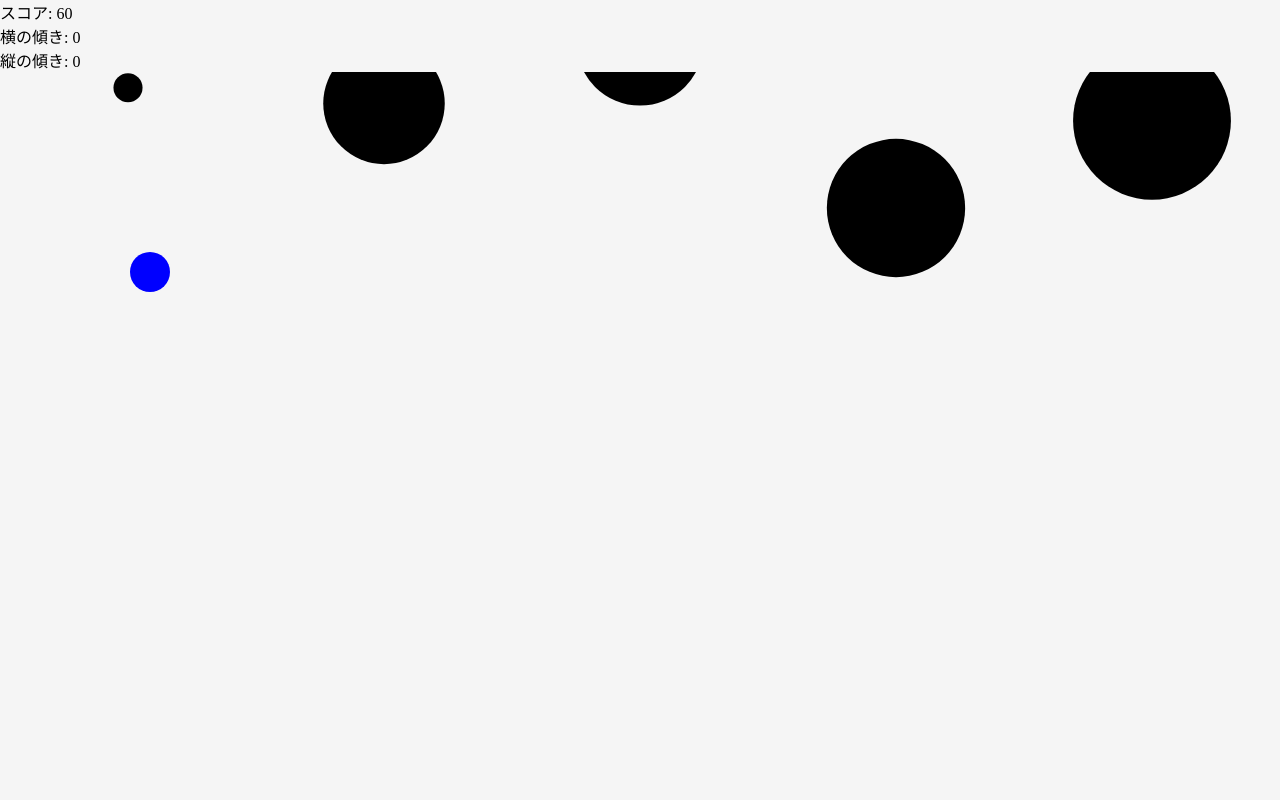
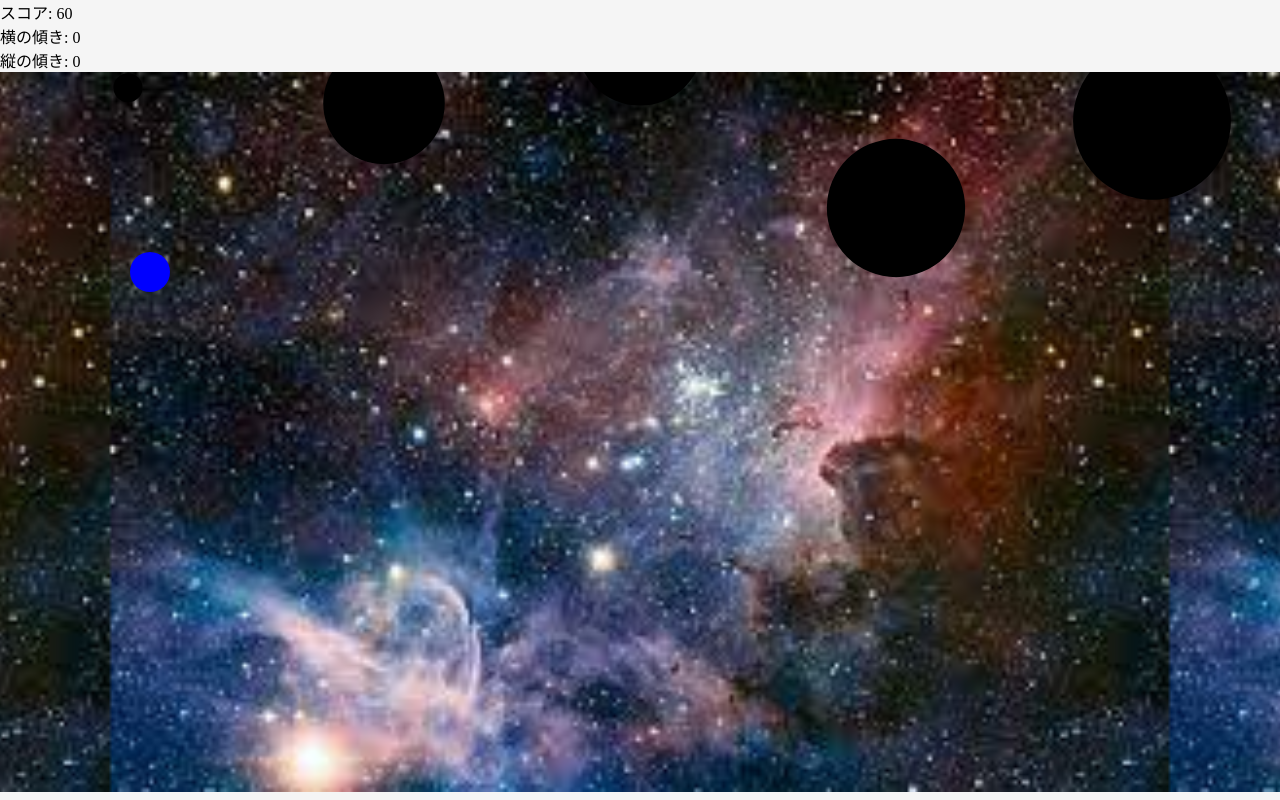
Before and after one commit to eggchi21/2022-04-MotionSensor, a PHP site: page / in a window 1280 px wide. Run offline with PHP 8.4, Linux system fonts and the light colour scheme.

Commit message:
bg追加

```diff
--- a/css/app.css
+++ b/css/app.css
@@ -11,6 +11,9 @@ body {
 }
 
 #canvas-wrapper {
+    background-image: url(../img/bg.jpeg);
+    background-position: center center;                     /* 画像の表示位置を指定  */
+    background-size: contain;                               /* 画像のサイズを指定    */
     width: 100%;
     height: 90%;
 }
```
Also changed, not shown: img/bg.jpeg (added).
